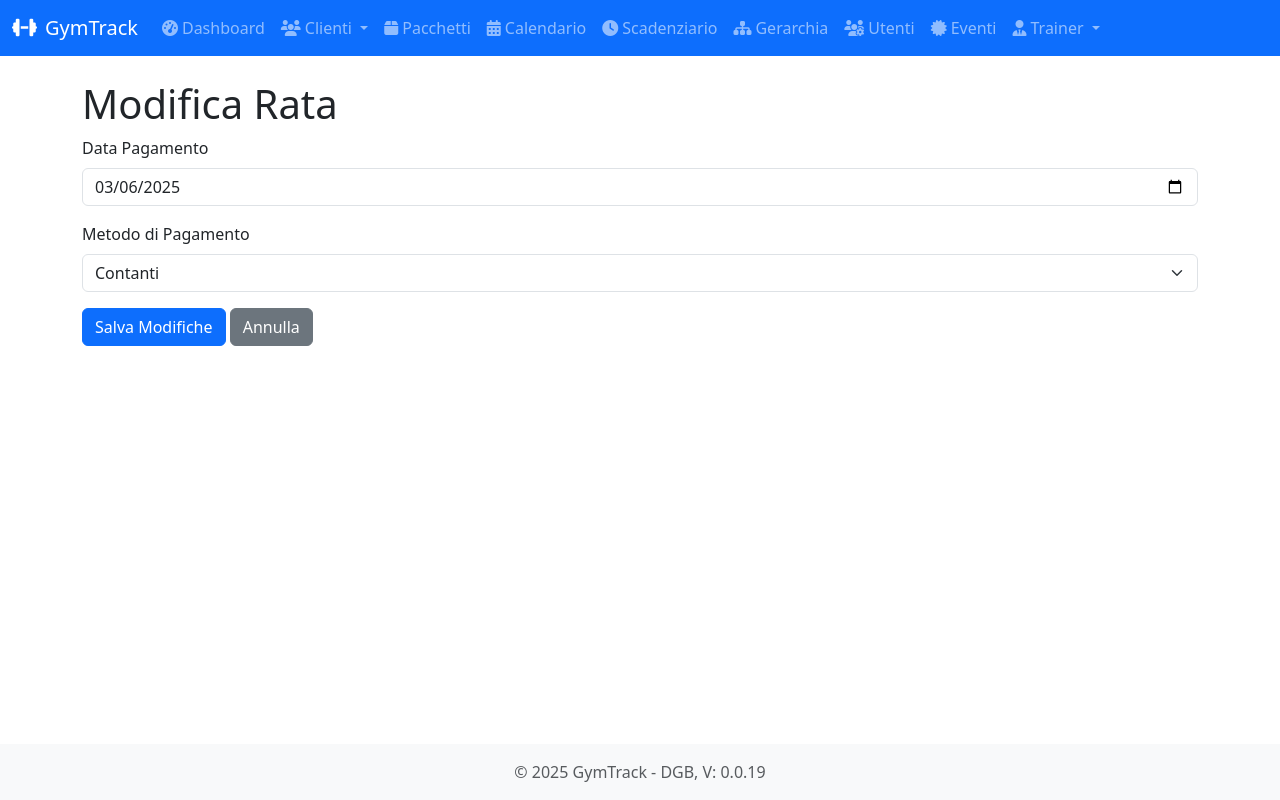
After one commit to dendicoding/GymTrack, a Flask app: page /rate/1/modifica in a window 1280 px wide. The commit adds this page. Run offline with Flask 3, Linux system fonts and the light colour scheme; data comes from the database, SQL or seed files in the repository; both versions use the stored data as it was after the commit; parts of the project's set-up code (start-up, migrations or seed data) failed here and were passed over; some libraries are stand-ins or nearby versions.

Commit message:
V;0.0.19: Aggiunta possibilità di modifica rata

```diff
--- a/app.py
+++ b/app.py
@@ -677,6 +677,35 @@ def completa_lezione(lezione_id):
     db.completa_lezione(lezione_id)
     flash('Lezione completata con successo!', 'success')
     return redirect(request.referrer or url_for('index'))
+
+@app.route('/rate/<int:rata_id>/modifica', methods=['GET', 'POST'])
+def modifica_rata(rata_id):
+    rata = db.get_rata(rata_id)
+    if not rata:
+        flash('Rata non trovata', 'error')
+        return redirect(url_for('index'))
+
+    if request.method == 'POST':
+        if rata['pagato']:
+            # Se la rata è pagata, aggiorna data_pagamento e metodo_pagamento
+            data_pagamento = request.form.get('data_pagamento')
+            metodo_pagamento = request.form.get('metodo_pagamento')
+            if db.modifica_rata_pagata(rata_id, data_pagamento, metodo_pagamento):
+                flash('Rata modificata con successo!', 'success')
+            else:
+                flash('Errore durante la modifica della rata', 'error')
+        else:
+            # Se la rata non è pagata, aggiorna importo e data_scadenza
+            importo = request.form.get('importo', type=float)
+            data_scadenza = request.form.get('data_scadenza')
+            if db.modifica_rata_non_pagata(rata_id, importo, data_scadenza):
+                flash('Rata modificata con successo!', 'success')
+            else:
+                flash('Errore durante la modifica della rata', 'error')
+
+        return redirect(url_for('dettaglio_abbonamento', abbonamento_id=rata['abbonamento_id']))
+
+    return render_template('rate/modifica_rata.html', rata=rata)
 
 @app.route('/rate/<int:rata_id>/paga', methods=['GET', 'POST'])
 def paga_rata(rata_id):
--- a/database.py
+++ b/database.py
@@ -536,6 +536,40 @@ def add_lezione(abbonamento_id, data, note, registrata_da):
         print(f"Errore durante l'aggiunta della lezione: {e}")
         conn.rollback()
         return None
+    finally:
+        conn.close()
+
+def modifica_rata_pagata(rata_id, data_pagamento, metodo_pagamento):
+    conn = get_db_connection()
+    try:
+        conn.execute('''
+        UPDATE rate
+        SET data_pagamento = ?, metodo_pagamento = ?
+        WHERE id = ?
+        ''', (data_pagamento, metodo_pagamento, rata_id))
+        conn.commit()
+        return True
+    except Exception as e:
+        print(f"Errore durante la modifica della rata pagata: {e}")
+        conn.rollback()
+        return False
+    finally:
+        conn.close()
+
+def modifica_rata_non_pagata(rata_id, importo, data_scadenza):
+    conn = get_db_connection()
+    try:
+        conn.execute('''
+        UPDATE rate
+        SET importo = ?, data_scadenza = ?
+        WHERE id = ?
+        ''', (importo, data_scadenza, rata_id))
+        conn.commit()
+        return True
+    except Exception as e:
+        print(f"Errore durante la modifica della rata non pagata: {e}")
+        conn.rollback()
+        return False
     finally:
         conn.close()
 
--- a/templates/base.html
+++ b/templates/base.html
@@ -133,7 +133,7 @@
 
     <footer class="footer mt-auto py-3 bg-light fixed-bottom">
         <div class="container text-center">
-            <span class="text-muted">© 2025 GymTrack - DGB, V: 0.0.18</span>
+            <span class="text-muted">© 2025 GymTrack - DGB, V: 0.0.19</span>
         </div>
     </footer>
 
--- /dev/null
+++ b/templates/rate/modifica_rata.html
@@ -0,0 +1,39 @@
+{% extends "base.html" %}
+
+{% block title %}Modifica Rata{% endblock %}
+
+{% block content %}
+<h1>Modifica Rata</h1>
+<form method="POST" action="{{ url_for('modifica_rata', rata_id=rata.id) }}">
+    <input type="hidden" name="csrf_token" value="{{ csrf_token() }}">
+
+    {% if rata.pagato %}
+        <!-- Se la rata è pagata -->
+        <div class="mb-3">
+            <label for="data_pagamento" class="form-label">Data Pagamento</label>
+            <input type="date" class="form-control" id="data_pagamento" name="data_pagamento" value="{{ rata.data_pagamento }}" required>
+        </div>
+        <div class="mb-3">
+            <label for="metodo_pagamento" class="form-label">Metodo di Pagamento</label>
+            <select class="form-select" id="metodo_pagamento" name="metodo_pagamento" required>
+                <option value="Contanti" {% if rata.metodo_pagamento == "Contanti" %}selected{% endif %}>Contanti</option>
+                <option value="Carta di Credito" {% if rata.metodo_pagamento == "Carta di Credito" %}selected{% endif %}>Carta di Credito</option>
+                <option value="Bonifico" {% if rata.metodo_pagamento == "Bonifico" %}selected{% endif %}>Bonifico</option>
+            </select>
+        </div>
+    {% else %}
+        <!-- Se la rata non è pagata -->
+        <div class="mb-3">
+            <label for="importo" class="form-label">Importo</label>
+            <input type="number" step="0.01" class="form-control" id="importo" name="importo" value="{{ rata.importo }}" required>
+        </div>
+        <div class="mb-3">
+            <label for="data_scadenza" class="form-label">Data Scadenza</label>
+            <input type="date" class="form-control" id="data_scadenza" name="data_scadenza" value="{{ rata.data_scadenza }}" required>
+        </div>
+    {% endif %}
+
+    <button type="submit" class="btn btn-primary">Salva Modifiche</button>
+    <a href="{{ url_for('dettaglio_abbonamento', abbonamento_id=rata.abbonamento_id) }}" class="btn btn-secondary">Annulla</a>
+</form>
+{% endblock %}
```
Also changed, not shown: templates/abbonamenti/dettaglio.html (+18 -5 lines), gym_manager.db.
